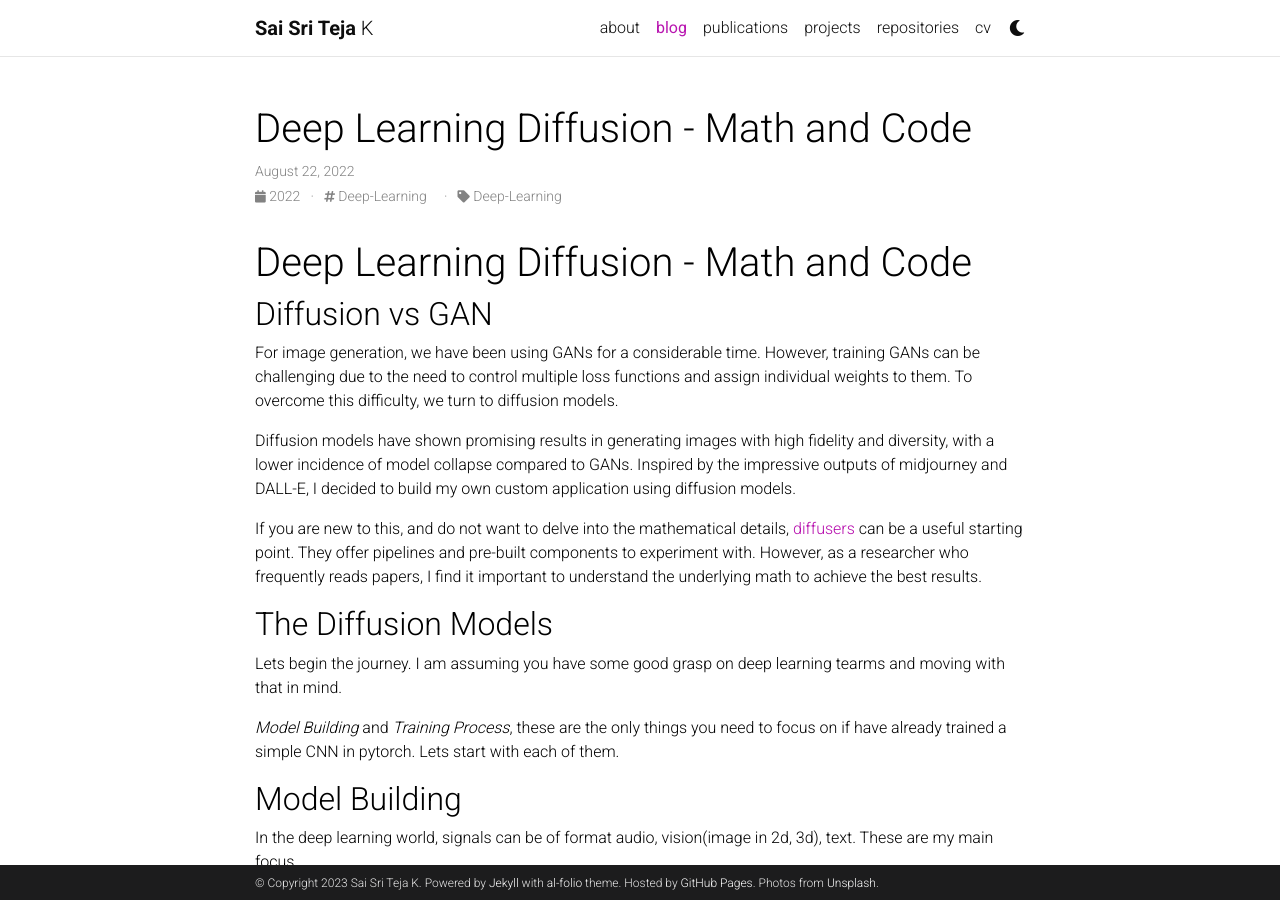
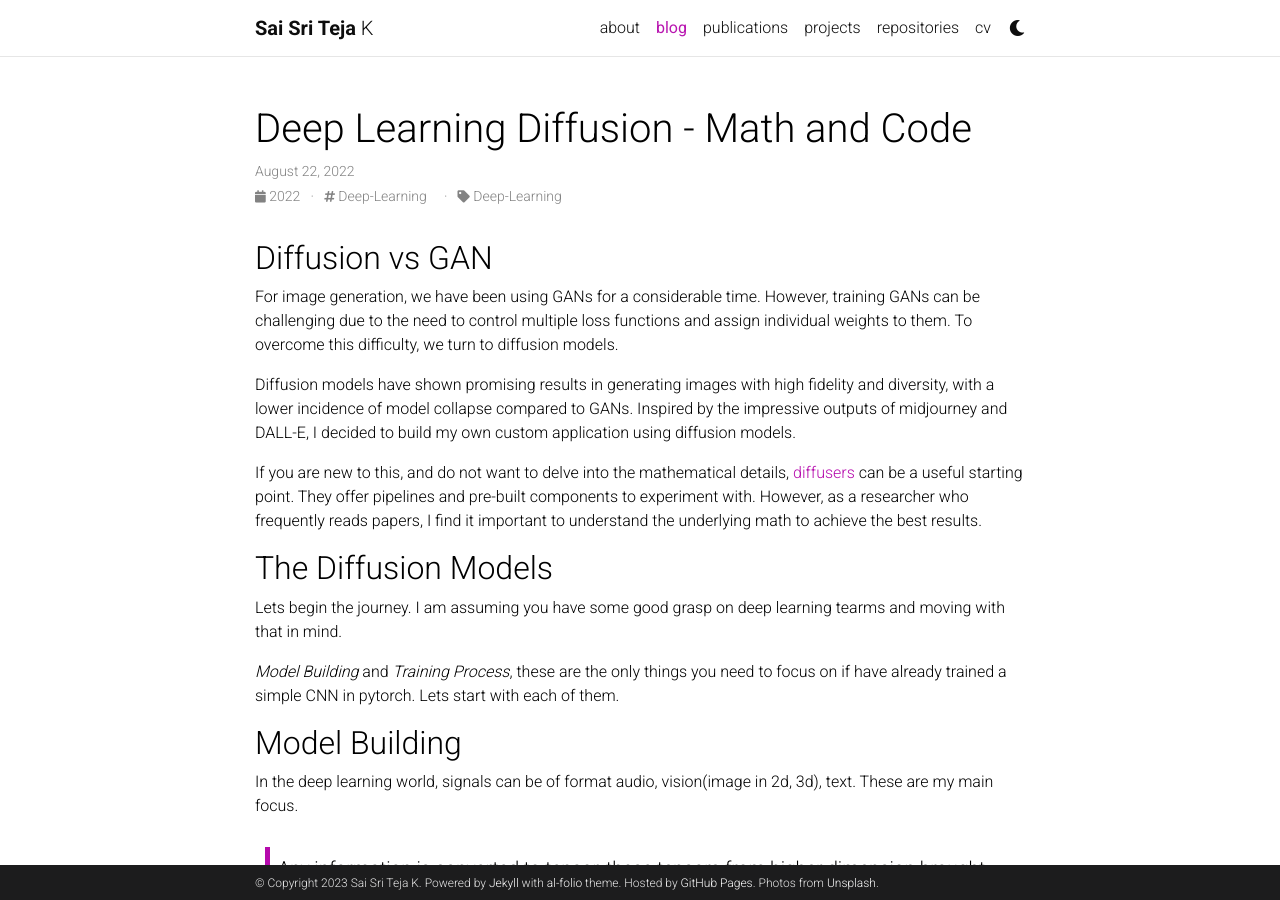
Before and after one commit to saisritejakuppa/saisritejakuppa.github.io, a Jekyll site: the page built from _posts/2022-08-22-DeepLearningDiffusion.md, in a window 1280 px wide and 900 px high. Built offline with Jekyll 4.4.1, drawn with Linux system fonts in a browser that asks for light colours; comment, search, counter and statistics services are not loaded; a style sheet for code colours, icons or effects is not loaded.

Commit message:
diffusion

```diff
--- a/_posts/2022-08-22-DeepLearningDiffusion.md
+++ b/_posts/2022-08-22-DeepLearningDiffusion.md
@@ -6,8 +6,6 @@ description: Introduction to Diffusion in Deep Learning. We will be generating u
 tags: Deep-Learning
 categories: Deep-Learning
 ---
-
-# Deep Learning Diffusion - Math and Code
 
 ## Diffusion vs GAN
 
```
